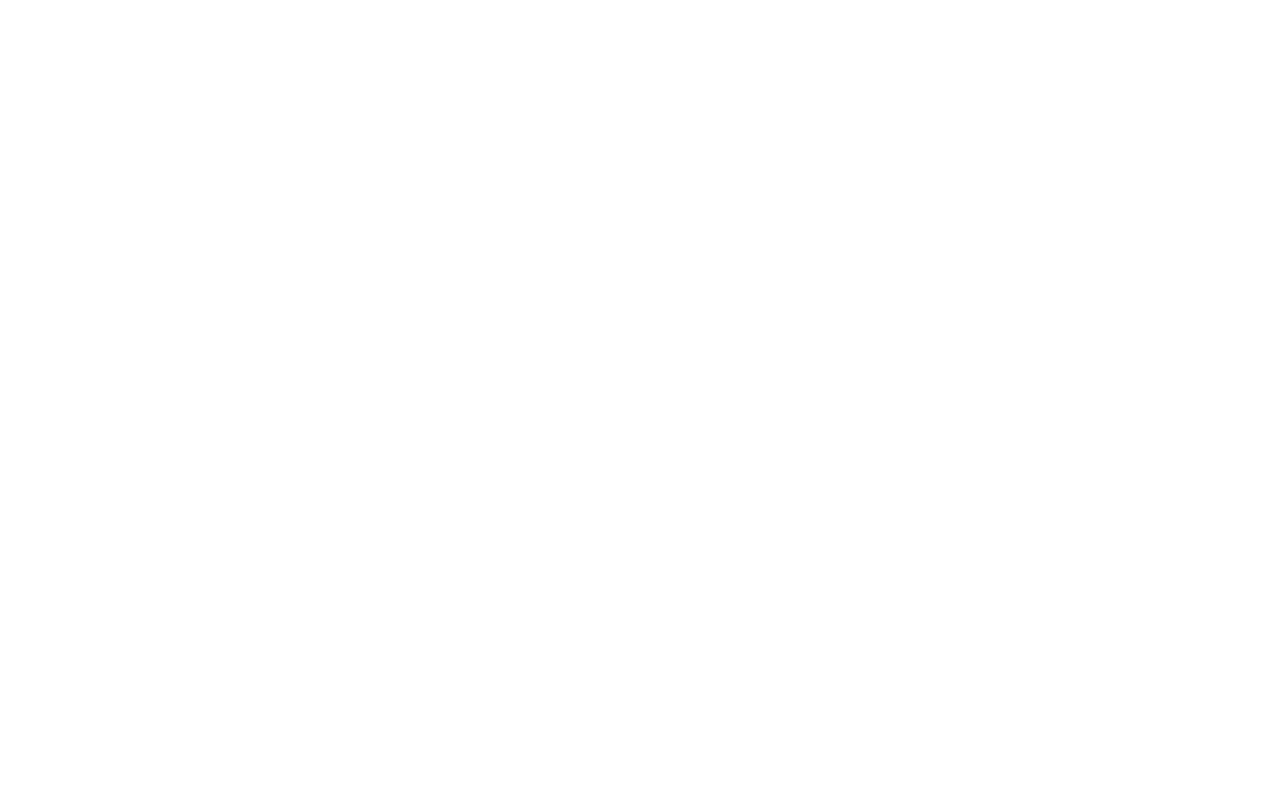
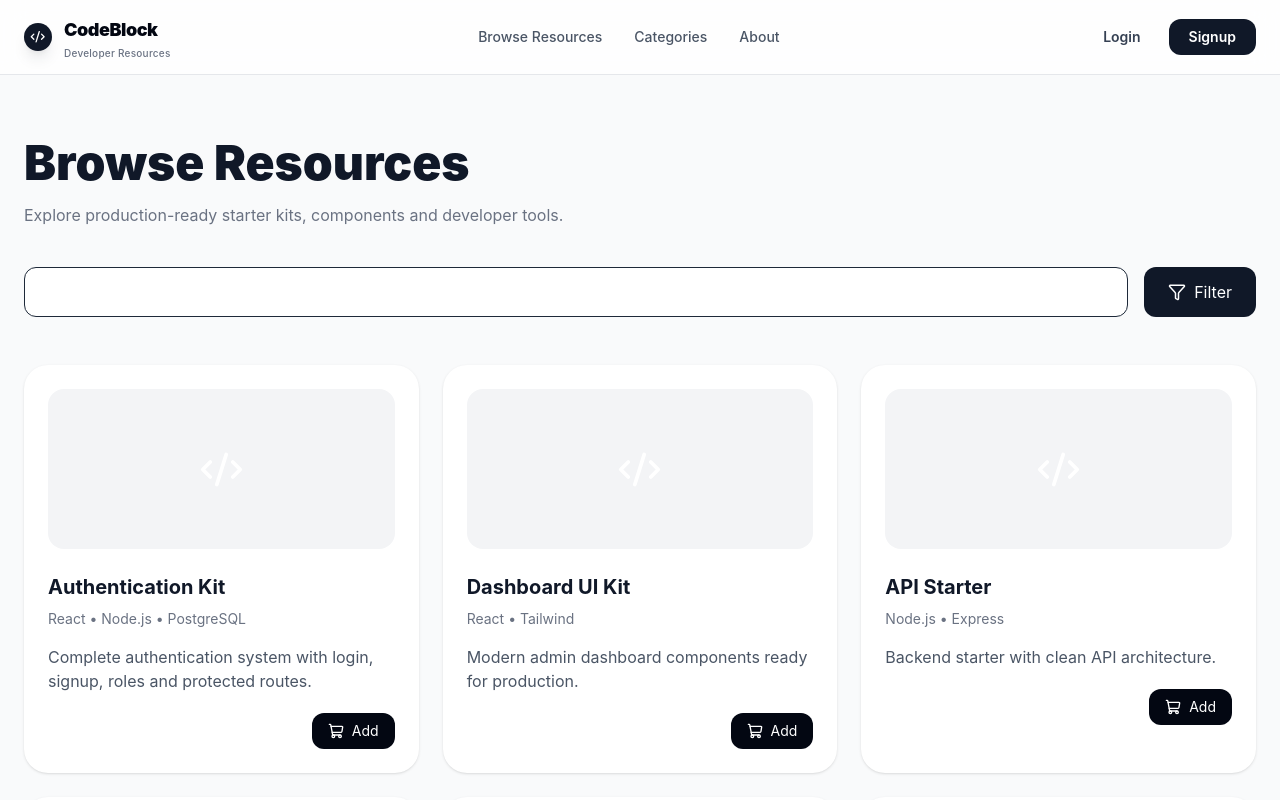
Before and after one commit to MORESUCCESS/CodeBlock, a React (Vite) app: page /resources in a window 1280 px wide. Before the commit this address had no page. Shown: the top 800 px of the page. Built offline with nearby package versions, Linux system fonts and the light colour scheme.

Commit message:
added resources page on the landing page

```diff
--- a/src/App.jsx
+++ b/src/App.jsx
@@ -6,16 +6,21 @@ import Layout from "./components/layout";
 import Home from "./pages/Home";
 import Signup from "./components/signup";
 import Login from "./components/login";
+import Resources from "./pages/resources";
 
 const App = () => {
   return (
     <BrowserRouter>
       <Routes>
         {/* Pages with Navbar + Footer */}
+        <Route path="/" element={<Home />} />
+
         <Route
-          path="/"
+          path="/resources"
           element={
-              <Home />
+            <Layout>
+              <Resources />
+            </Layout>
           }
         />
 
--- /dev/null
+++ b/src/pages/resources.jsx
@@ -0,0 +1,289 @@
+import React, { useState } from "react";
+import { Search, Code2, ShoppingCart, Star, Filter } from "lucide-react";
+
+const resources = [
+  {
+    id: 1,
+    title: "Authentication Kit",
+    stack: "React • Node.js • PostgreSQL",
+    description:
+      "Complete authentication system with login, signup, roles and protected routes.",
+    price: "$29",
+  },
+
+  {
+    id: 2,
+    title: "Dashboard UI Kit",
+    stack: "React • Tailwind",
+    description: "Modern admin dashboard components ready for production.",
+    price: "$25",
+  },
+
+  {
+    id: 3,
+    title: "API Starter",
+    stack: "Node.js • Express",
+    description: "Backend starter with clean API architecture.",
+    price: "$35",
+  },
+
+  {
+    id: 4,
+    title: "Portfolio Starter",
+    stack: "React • Tailwind",
+    description: "Developer portfolio starter template.",
+    price: "$19",
+  },
+
+  {
+    id: 5,
+    title: "Database Kit",
+    stack: "PostgreSQL • Prisma",
+    description: "Database structure and configuration templates.",
+    price: "$30",
+  },
+
+  {
+    id: 6,
+    title: "E-commerce Starter",
+    stack: "React • Node.js",
+    description: "Full-stack ecommerce foundation.",
+    price: "$49",
+  },
+];
+
+const Resources = () => {
+  const [search, setSearch] = useState("");
+
+  const filteredResources = resources.filter((item) =>
+    item.title.toLowerCase().includes(search.toLowerCase()),
+  );
+
+  return (
+    <div
+      className="
+      min-h-screen
+      bg-gray-50
+      dark:bg-gray-950
+      px-6
+      py-16
+      text-white
+    "
+    >
+      {/* Header */}
+
+      <div
+        className="
+        max-w-7xl
+        mx-auto
+      "
+      >
+        <h1
+          className="
+          text-5xl
+          font-black
+          text-gray-900
+          dark:text-white
+        "
+        >
+          Browse Resources
+        </h1>
+
+        <p
+          className="
+          mt-4
+          text-gray-500
+          dark:text-gray-400
+          max-w-xl
+        "
+        >
+          Explore production-ready starter kits, components and developer tools.
+        </p>
+
+        {/* Search */}
+
+        <div
+          className="
+          mt-10
+          flex
+          flex-col
+          md:flex-row
+          gap-4
+        "
+        >
+          <div
+            className="
+            flex
+            items-center
+            gap-3
+            bg-white
+            dark:bg-gray-900
+            border
+            border-gray-800
+            rounded-xl
+            px-4
+            py-3
+            flex-1
+          "
+          >
+            <Search size={20} />
+
+            <input
+              value={search}
+              onChange={(e) => setSearch(e.target.value)}
+              placeholder="Search resources..."
+              className="
+                w-full
+                outline-none
+                bg-transparent
+              "
+            />
+          </div>
+
+          <button
+            className="
+              flex
+              items-center
+              justify-center
+              gap-2
+              px-6
+              py-3
+              rounded-xl
+              bg-gray-900
+              text-white
+              cursor-pointer
+            "
+          >
+            <Filter size={18} />
+            Filter
+          </button>
+        </div>
+      </div>
+
+      {/* Cards */}
+
+      <div
+        className="
+        max-w-7xl
+        mx-auto
+        mt-12
+        grid
+        md:grid-cols-2
+        lg:grid-cols-3
+        gap-6
+      "
+      >
+        {filteredResources.map((item) => (
+          <div
+            key={item.id}
+            className="
+              bg-white
+              dark:bg-gray-900
+              rounded-3xl
+              p-6
+              shadow-sm
+              hover:shadow-xl
+              transition
+            "
+          >
+            <div
+              className="
+              h-40
+              rounded-2xl
+              bg-gray-100
+              dark:bg-gray-800
+              flex
+              items-center
+              justify-center
+            "
+            >
+              <Code2 size={45} />
+            </div>
+
+            <div
+              className="
+              flex
+              justify-between
+              mt-6
+            "
+            >
+              <h2
+                className="
+                font-bold
+                text-xl
+                text-gray-900
+                dark:text-white
+              "
+              >
+                {item.title}
+              </h2>
+
+              <span
+                className="
+                font-bold
+              "
+              >
+                {item.price}
+              </span>
+            </div>
+
+            <p
+              className="
+              text-sm
+              text-gray-500
+              mt-2
+            "
+            >
+              {item.stack}
+            </p>
+
+            <p
+              className="
+              mt-4
+              text-gray-600
+              dark:text-gray-400
+            "
+            >
+              {item.description}
+            </p>
+
+            <div
+              className="
+              mt-5
+              flex
+              justify-between
+              items-center
+            "
+            >
+              <div className="flex gap-1">
+                <Star size={16} className="fill-current" />
+
+                <span className="text-sm">5.0</span>
+              </div>
+
+              <button
+                className="
+                  flex
+                  items-center
+                  gap-2
+                  px-4
+                  py-2
+                  rounded-xl
+                  bg-gray-950
+                  text-white
+                  text-sm
+                  cursor-pointer
+                "
+              >
+                <ShoppingCart size={16} />
+                Add
+              </button>
+            </div>
+          </div>
+        ))}
+      </div>
+    </div>
+  );
+};
+
+export default Resources;
```
